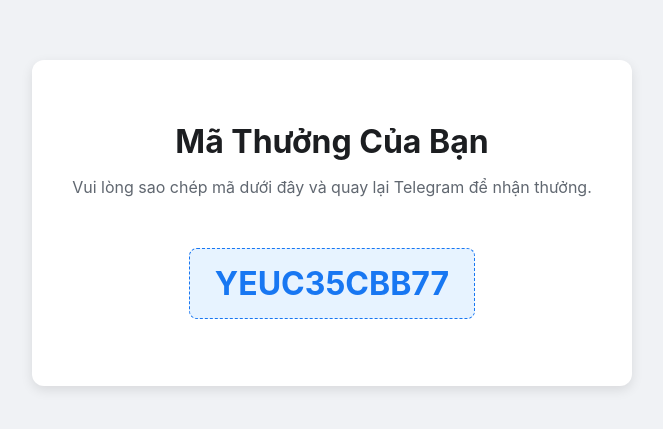
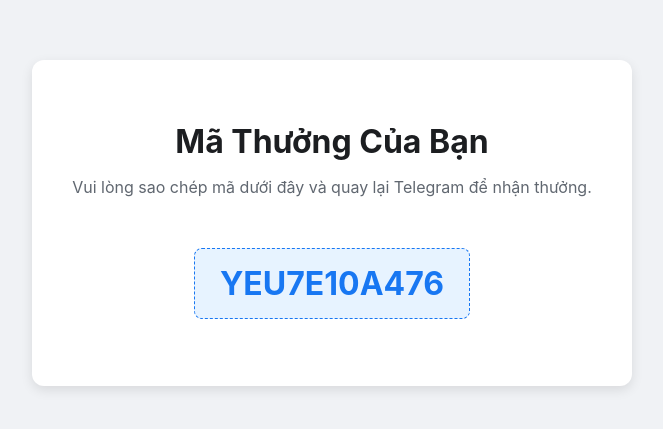
Before and after one commit to akenjo1/code-, a plain HTML site: page index.html in a window 1280 px wide. Shown: the part 177-606 px from the top of the page, without its empty margins (308-971 px from the left). Drawn offline with Linux system fonts and the light colour scheme.

Commit message:
Cập nhật mã thưởng: YEU7E10A476

```diff
--- a/index.html
+++ b/index.html
@@ -47,7 +47,7 @@
         <h1>Mã Thưởng Của Bạn</h1>
         <p>Vui lòng sao chép mã dưới đây và quay lại Telegram để nhận thưởng.</p>
         <!-- Bot sẽ tìm và thay thế nội dung bên trong thẻ h2 này -->
-        <h2 id="reward-code">YEUC35CBB77</h2>
+        <h2 id="reward-code">YEU7E10A476</h2>
     </div>
 </body>
 </html>
```
